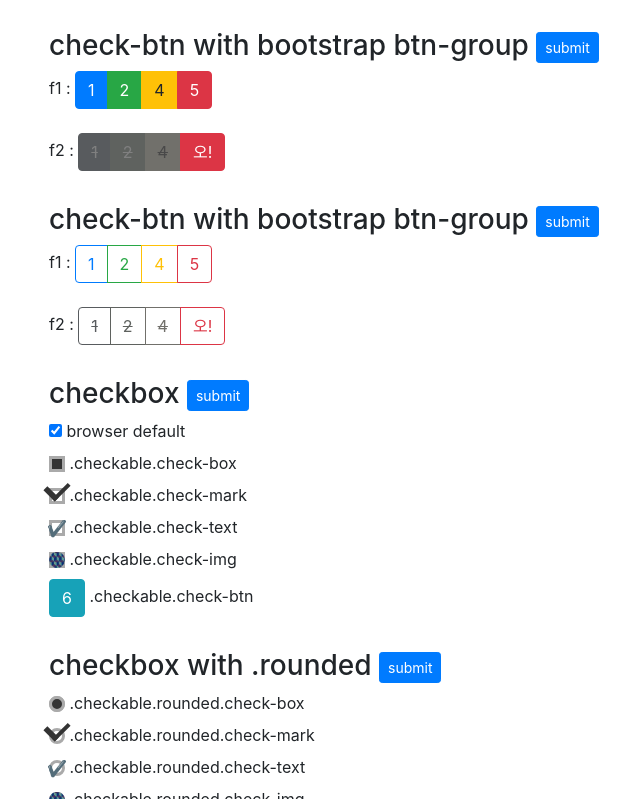
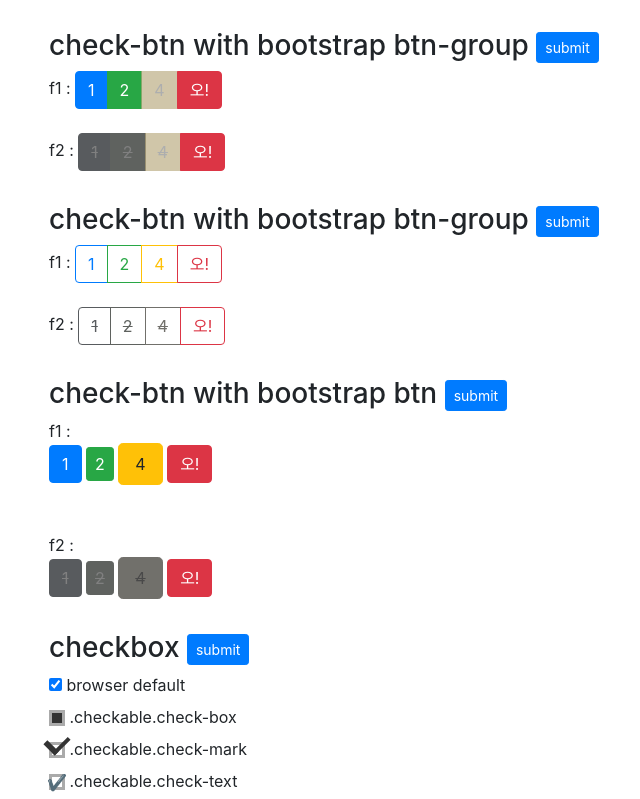
Before and after one commit to mins01/ui_checkable, a plain HTML site: page index.html in a window 1280 px wide. Shown: the part 371-1170 px from the top of the page, without its empty margins (36-676 px from the left). Drawn offline with nearby package versions, Linux system fonts and the light colour scheme; a script that the page names is missing.

Commit message:
check-btn 추가

```diff
--- a/checkable.css
+++ b/checkable.css
@@ -51,7 +51,7 @@
     filter:brightness(0.8);
 }
 .checkable:disabled{
-    filter:contrast(0.2) brightness(1.2);
+    filter:contrast(0.2) brightness(1.2) !important;
 }
 .checkable.auto{
     -webkit-appearance: auto;
@@ -96,7 +96,6 @@
     --check-img:url("checkable/check-img.png");
 }
 .checkable.check-btn{
-    --padding:0.375rem 0.75rem;
     height:auto;
     width:auto;
     filter: grayscale(0.9) brightness(0.5) contrast(0.5);
@@ -292,3 +291,17 @@ colors / 부트스트랩 호환 4+
 .checkable.border-dark{
     --border-color:var(--dark,#343a40);
 }
+
+
+/**
+* for bootstrap 4
+*/
+.checkable.btn {
+    --padding:0.375rem 0.75rem;
+}
+.checkable.btn-sm {
+    --padding:0.25rem 0.5rem;
+}
+.checkable.btn-lg {
+    --padding:0.5rem 1rem;
+}
--- a/index.html
+++ b/index.html
@@ -85,8 +85,8 @@
                 <div class="btn-group">
                     <input type="checkbox" name="f1" value="1" title="1번째" class="checkable check-btn btn btn-primary" checked>
                     <input type="checkbox" name="f1" value="2" title="2번째" class="checkable check-btn btn btn-success" checked>
-                    <input type="checkbox" name="f1" value="4" title="4번째" class="checkable check-btn btn btn-warning" checked>
-                    <input type="checkbox" name="f1" value="5" title="5번째" class="checkable check-btn btn btn-danger" checked>
+                    <input type="checkbox" name="f1" value="4" title="4번째" class="checkable check-btn btn btn-warning" checked disabled>
+                    <input type="checkbox" name="f1" value="5" title="5번째" class="checkable check-btn btn btn-danger" checked style="--check-btn-text:'오!'">
                 </div>
                 <br>
                 <br>
@@ -94,7 +94,7 @@
                 <div class="btn-group">
                     <input type="radio" name="f2" value="1" title="1번째" class="checkable check-btn btn btn-primary" checked>
                     <input type="radio" name="f2" value="2" title="2번째" class="checkable check-btn btn btn-success" checked>
-                    <input type="radio" name="f2" value="4" title="4번째" class="checkable check-btn btn btn-warning" checked>
+                    <input type="radio" name="f2" value="4" title="4번째" class="checkable check-btn btn btn-warning" checked disabled>
                     <input type="radio" name="f2" value="5" title="5번째" class="checkable check-btn btn btn-danger" checked style="--check-btn-text:'오!'">
                 </div>
             </form>
@@ -105,7 +105,7 @@
                     <input type="checkbox" name="f1" value="1" title="1번째" class="checkable check-btn btn btn-outline-primary" checked>
                     <input type="checkbox" name="f1" value="2" title="2번째" class="checkable check-btn btn btn-outline-success" checked>
                     <input type="checkbox" name="f1" value="4" title="4번째" class="checkable check-btn btn btn-outline-warning" checked>
-                    <input type="checkbox" name="f1" value="5" title="5번째" class="checkable check-btn btn btn-outline-danger" checked>
+                    <input type="checkbox" name="f1" value="5" title="5번째" class="checkable check-btn btn btn-outline-danger" checked style="--check-btn-text:'오!'">
                 </div>
                 <br>
                 <br>
@@ -115,6 +115,25 @@
                     <input type="radio" name="f2" value="2" title="2번째" class="checkable check-btn btn btn-outline-success" checked>
                     <input type="radio" name="f2" value="4" title="4번째" class="checkable check-btn btn btn-outline-warning" checked>
                     <input type="radio" name="f2" value="5" title="5번째" class="checkable check-btn btn btn-outline-danger" checked style="--check-btn-text:'오!'">
+                </div>
+            </form>
+            <form onsubmit="formOnsubmit(this);return false;">
+                <h3>check-btn with bootstrap btn <button class="btn btn-primary btn-sm">submit</button></h3>
+                f1 :
+                <div >
+                    <input type="checkbox" name="f1" value="1" title="1번째" class="checkable check-btn btn btn-primary" checked>
+                    <input type="checkbox" name="f1" value="2" title="2번째" class="checkable check-btn btn btn-success btn-sm" checked>
+                    <input type="checkbox" name="f1" value="4" title="4번째" class="checkable check-btn btn btn-warning btn-lg" checked>
+                    <input type="checkbox" name="f1" value="5" title="5번째" class="checkable check-btn btn btn-danger" checked style="--check-btn-text:'오!'">
+                </div>
+                <br>
+                <br>
+                f2 :
+                <div class="">
+                    <input type="radio" name="f2" value="1" title="1번째" class="checkable check-btn btn btn-primary" checked>
+                    <input type="radio" name="f2" value="2" title="2번째" class="checkable check-btn btn btn-success btn-sm" checked>
+                    <input type="radio" name="f2" value="4" title="4번째" class="checkable check-btn btn btn-warning btn-lg" checked>
+                    <input type="radio" name="f2" value="5" title="5번째" class="checkable check-btn btn btn-danger" checked style="--check-btn-text:'오!'">
                 </div>
             </form>
             <form onsubmit="formOnsubmit(this);return false;">
```
